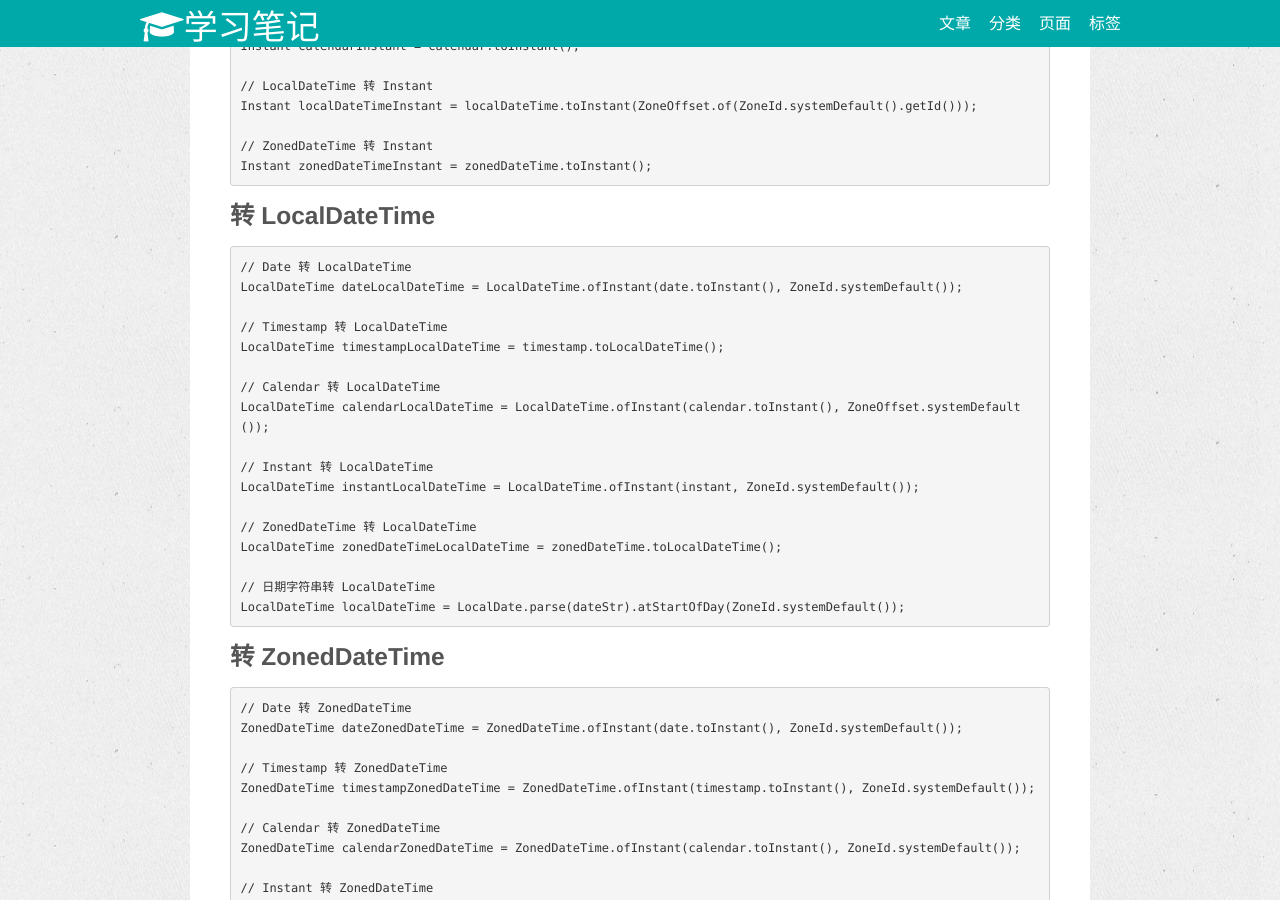
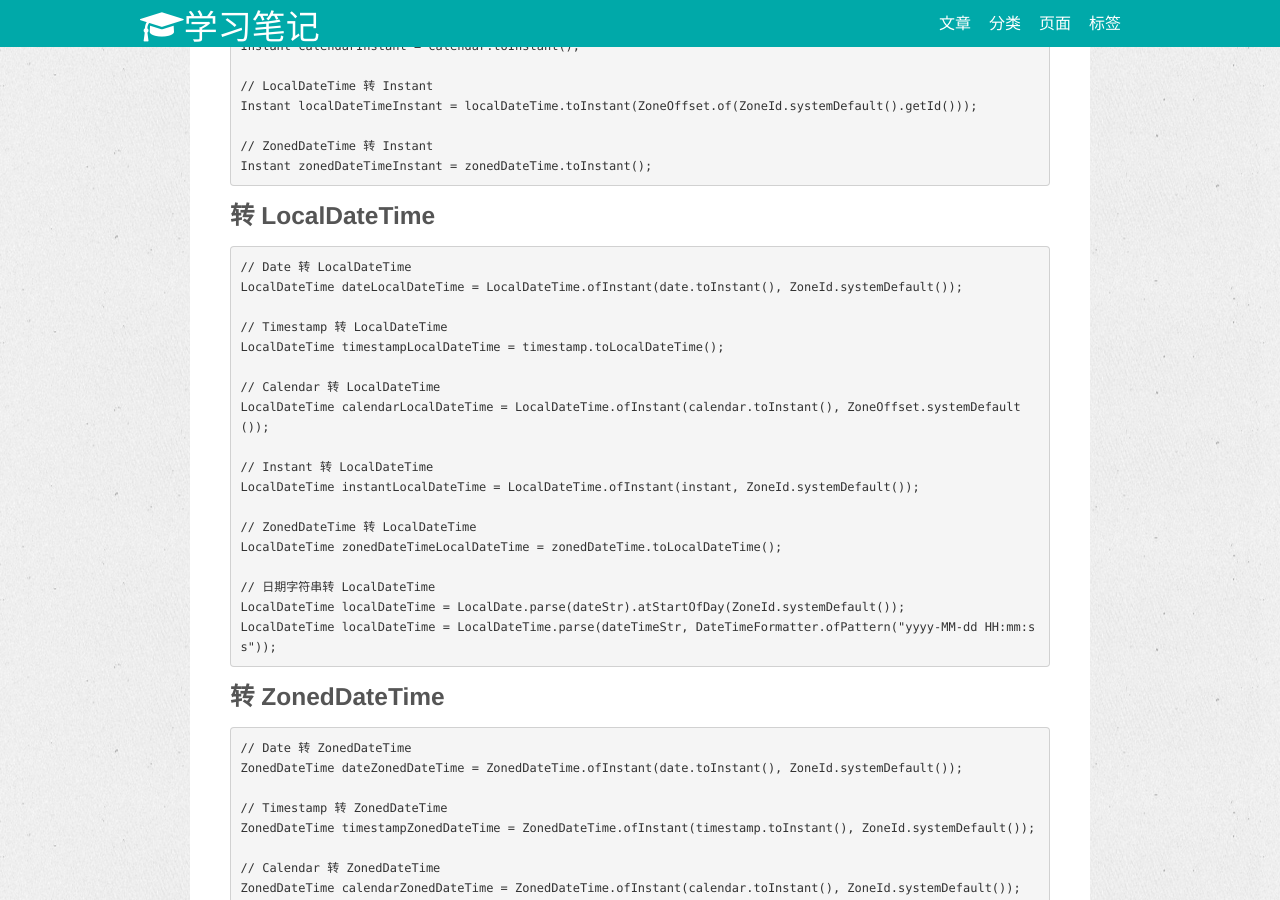
Before and after one commit to wanlp10/wuchao.github.io, a Jekyll site: the page built from _posts/java/2017-08-16-Java日期对象转换.md, in a window 1280 px wide and 900 px high, scrolled down 616 px. Built offline with Jekyll 4.4.1, drawn with Linux system fonts in a browser that asks for light colours; nearby versions of some CDN libraries; comment, search, counter and statistics services are not loaded; some of the changed text lies outside the part shown.

Commit message:
initial commit.

````diff
--- a/_posts/java/2017-08-16-Java日期对象转换.md
+++ b/_posts/java/2017-08-16-Java日期对象转换.md
@@ -60,6 +60,7 @@ LocalDateTime zonedDateTimeLocalDateTime = zonedDateTime.toLocalDateTime();
 
 // 日期字符串转 LocalDateTime
 LocalDateTime localDateTime = LocalDate.parse(dateStr).atStartOfDay(ZoneId.systemDefault());
+LocalDateTime localDateTime = LocalDateTime.parse(dateTimeStr, DateTimeFormatter.ofPattern("yyyy-MM-dd HH:mm:ss"));
 ```
 
 
@@ -155,4 +156,4 @@ Calendar zonedDateTimeInstantCalendar = GregorianCalendar.from(zonedDateTime);
 2017-08-16 11:08:49.729  WARN 28128 --- [  XNIO-2 task-1] .m.m.a.ExceptionHandlerExceptionResolver : Resolved exception caused by Handler execution: org.springframework.web.method.annotation.MethodArgumentTypeMismatchException: Failed to convert value of type 'java.lang.String' to required type 'java.time.ZonedDateTime'; nested exception is org.springframework.core.convert.ConversionFailedException: Failed to convert from type [java.lang.String] to type [@org.springframework.web.bind.annotation.RequestParam @org.springframework.format.annotation.DateTimeFormat java.time.ZonedDateTime] for value '02/17/2011'; nested exception is java.lang.IllegalArgumentException: Parse attempt failed for value [02/17/2011].
 ```
 
-接收的数据只有 date, 目标类型是 date 和 time.
+接收的数据只有 date，目标类型是 date 和 time。
````
